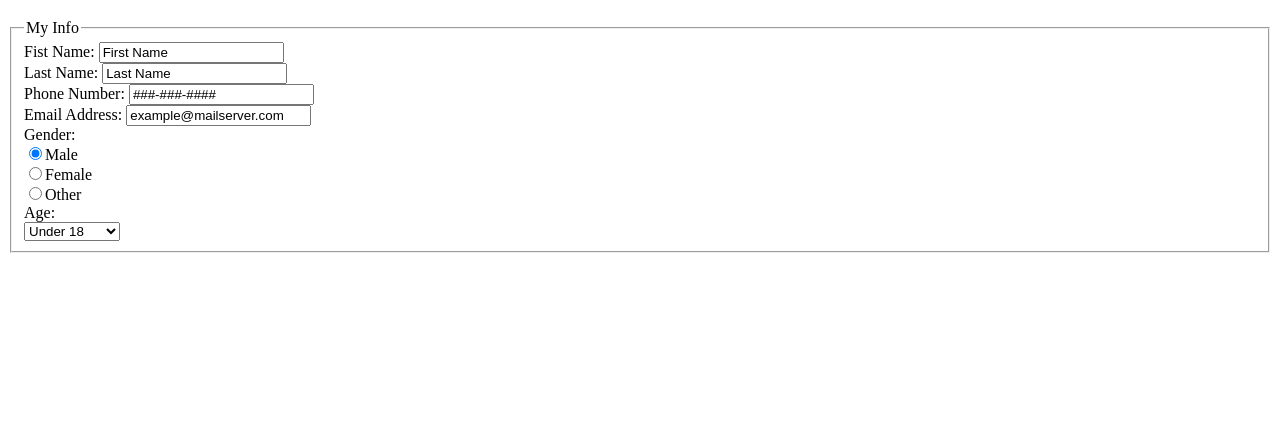
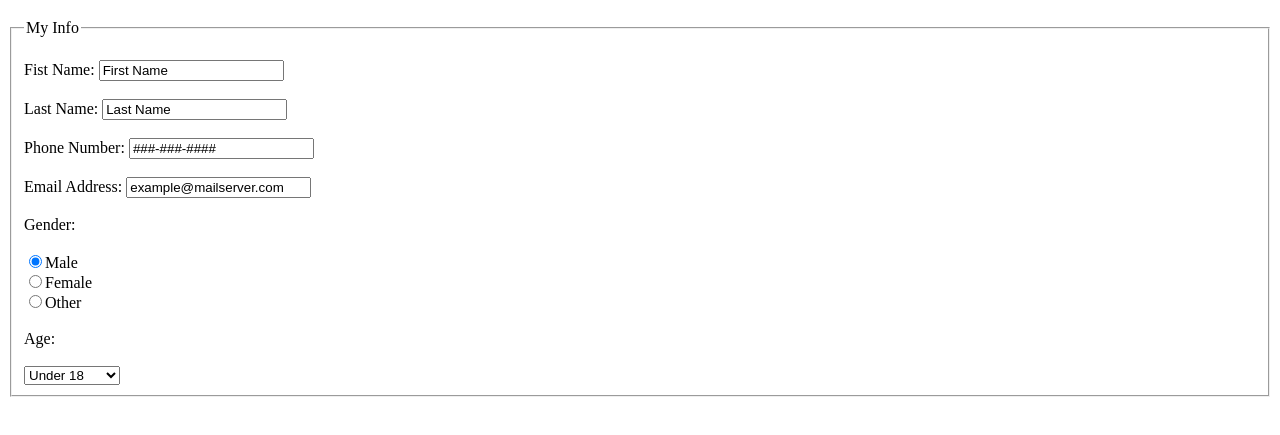
Before and after one commit to AnielloIIT/itmd361lab1, a plain HTML site: page index.html in a window 1280 px wide. Shown: the part 61-496 px from the top of the page. Drawn offline with Linux system fonts and the light colour scheme.

Commit message:
fixed spacing in basicinfo fieldset

```diff
--- a/index.html
+++ b/index.html
@@ -8,20 +8,20 @@
 		<h1>Volunteer Form</h1>
 		<form action="http://bloomingdale.sat.iit.edu/kriedan/lab3formscript.php" method="post">
 			<fieldset id="basicinfo">
-				<legend>My Info</legend>
+				<legend>My Info</legend><br>
 				Fist Name:
-				<input type="text" name="first_name_field" value="First Name"><br>
+				<input type="text" name="first_name_field" value="First Name"><br><br>
 				Last Name:
-				<input type="text" name="last_name_field" value="Last Name"><br>
+				<input type="text" name="last_name_field" value="Last Name"><br><br>
 				Phone Number:
-				<input type="text" name="phone_filed" value="###-###-####"><br>
+				<input type="text" name="phone_filed" value="###-###-####"><br><br>
 				Email Address:
-				<input type="text" name="email_field" value="example@mailserver.com"><br>
-				Gender:<br>
+				<input type="text" name="email_field" value="example@mailserver.com"><br><br>
+				Gender:<br><br>
 				<input type="radio" name="gender_field" value="male" checked>Male<br>
 				<input type="radio" name="gender_field" value="female">Female<br>
-				<input type="radio" name="gender_field" value="other">Other<br>
-				<label>Age:</label><br>
+				<input type="radio" name="gender_field" value="other">Other<br><br>
+				<label>Age:</label><br><br>
 				<select name="age_field">
 					<option value="Under 18">Under 18</option>
 					<option value="18-24">18-24</option>
```
